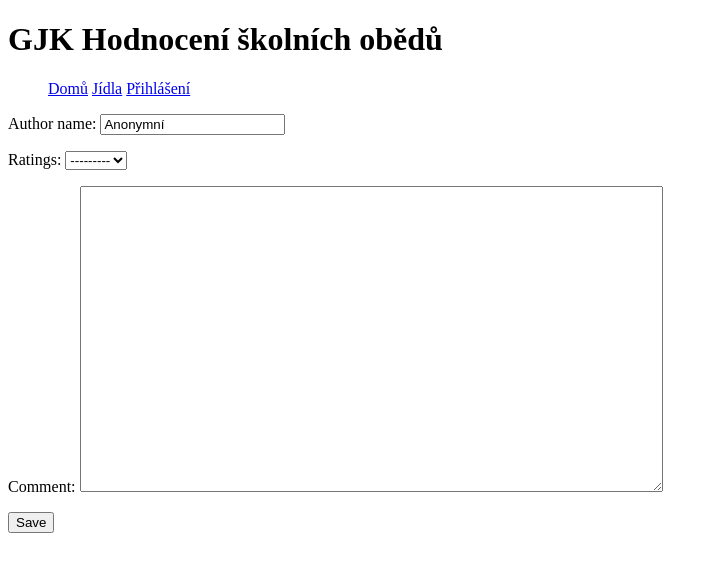
After one commit to Docksein/Maturitni-prace, a Django app: page /jidla/1 in a window 1280 px wide. The commit adds this page. Shown: the top 572 px of the page, without its empty margins (0-718 px from the left). Run offline with Django 4.2, Linux system fonts and the light colour scheme; data comes from the database, SQL or seed files in the repository; both versions use the stored data as it was after the commit.

Commit message:
added views and pages

```diff
--- a/backend/urls.py
+++ b/backend/urls.py
@@ -15,10 +15,12 @@ Including another URLconf
 """
 from django.contrib import admin
 from django.urls import path
-from pages.views import home_view, jidla_view
+from pages.views import home_view
+from reviews.views import food_list_view, review_view
 
 urlpatterns = [
     path('admin/', admin.site.urls),
     path('', home_view, name='home'),
-    path('jidla/', jidla_view, name='home')
+    path('jidla/', food_list_view, name='food_list'),
+    path('jidla/<int:food_id>', review_view, name='food_reviews')
 ]
--- a/pages/views.py
+++ b/pages/views.py
@@ -4,6 +4,3 @@ from django.shortcuts import render
 
 def home_view(request, *args, **kwargs):
     return render(request, "home.html", {})
-
-def jidla_view(request, *args, **kwargs):
-    return render(request, "jidlo.html", {})
--- a/reviews/forms.py
+++ b/reviews/forms.py
@@ -3,8 +3,16 @@ from .models import Review
 
 class ReviewForm(forms.ModelForm):
 
+    comment = forms.CharField(
+        required=False,
+        widget=forms.Textarea(
+            attrs={
+                "rows":20,
+                "cols":70
+            }
+        )
+    )
+
     class Meta:
         model = Review
-        fields = ["author_name","ratings","comment" ]
-
-#class RawReviewFrom:
+        fields = ["author_name", "ratings", "comment"]
--- a/reviews/models.py
+++ b/reviews/models.py
@@ -1,4 +1,5 @@
 from unicodedata import name
+from django.urls import reverse
 from django.db import models
 
 # Create your models here.
@@ -6,6 +7,9 @@ from django.db import models
 class Food (models.Model):
 
     title = models.CharField(max_length=100)
+
+    def get_absolute_url(self):
+        return reverse("food_reviews", kwargs={"food_id": self.id})
 
     def __str__(self):
         return self.title
--- a/reviews/views.py
+++ b/reviews/views.py
@@ -1,5 +1,20 @@
 from django.shortcuts import render, get_object_or_404
+from django.http import HttpResponse
 from .models import Food, Review
 from .forms import ReviewForm
 
-#def food_view_list(request):
+def food_list_view(request):
+    food_list = Food.objects.order_by("title")
+    context = { "food_list" : food_list }
+    return render(request, "jidlo.html", context)
+
+def review_view(request, food_id):
+    food = get_object_or_404(Food, pk=food_id)
+    form = ReviewForm(request.POST or None)
+    if form.is_valid():
+        form.save()
+        form = ReviewForm()
+        return HttpResponse(status=200)
+
+    context = { "form": form }
+    return render(request, "reviews.html", context)
--- a/templates/base.html
+++ b/templates/base.html
@@ -1,15 +1,15 @@
 <!doctype html>
 <html>
 <head>
-    <title>GJK Hodnocení školních jídel</title>
+    <title>GJK Hodnocení školních obědů</title>
 </head>
 <body>
-    <h1>GJK Hodnocení školních jídel</h1>
+    <h1>GJK Hodnocení školních obědů</h1>
        <nav>
            <ul>
-               <li>Domů</li>
-               <li>Jídla</li>
-               <li>Přihlášení</li>
+               <a href="/">Domů</a>
+               <a href="/jidla/">Jídla</a>
+               <a href="/">Přihlášení</a>
            </ul>
        </nav>
 
--- a/templates/jidlo.html
+++ b/templates/jidlo.html
@@ -1,5 +1,7 @@
 {% extends "base.html" %}
 
 {% block content %}
-<h1> food </h1>
+    {% for food in food_list %}
+        <a href="{{ food.get_absolute_url }}">{{ food.title }}</a>
+    {% endfor %}
 {% endblock %}
--- /dev/null
+++ b/templates/reviews.html
@@ -0,0 +1,10 @@
+{% extends "base.html" %}
+
+{% block content %}
+
+<form action=".", method="POST">{% csrf_token %}
+    {{ form.as_p }}
+    <input type="submit" value="Save"/>
+</form>
+
+{% endblock %}
```
Also changed, not shown: db.sqlite3.
